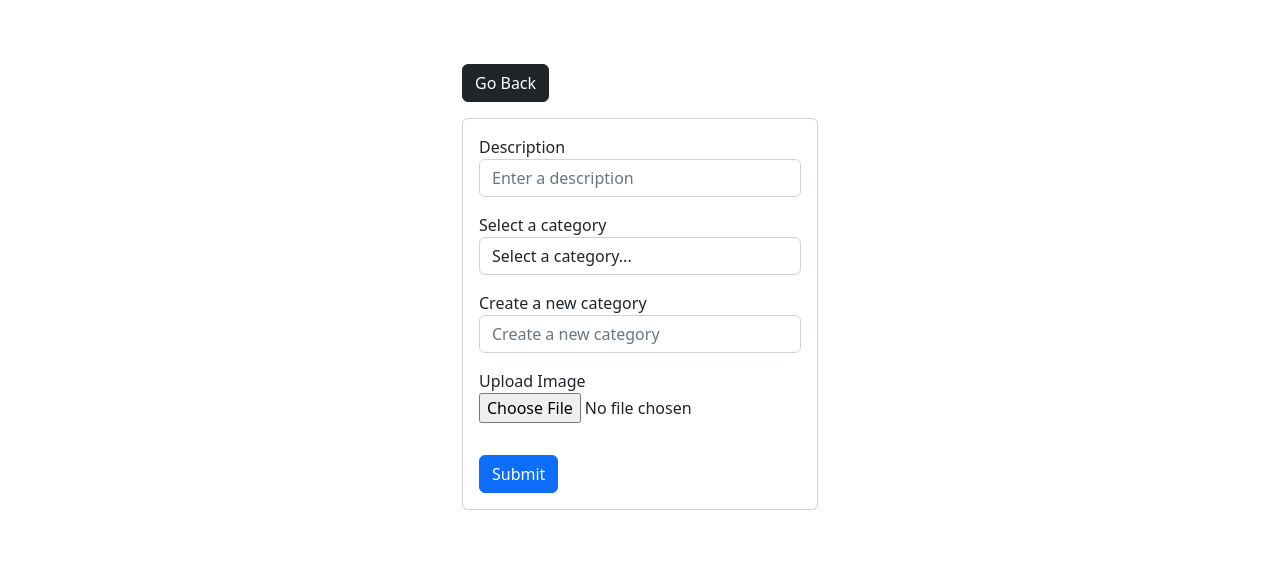
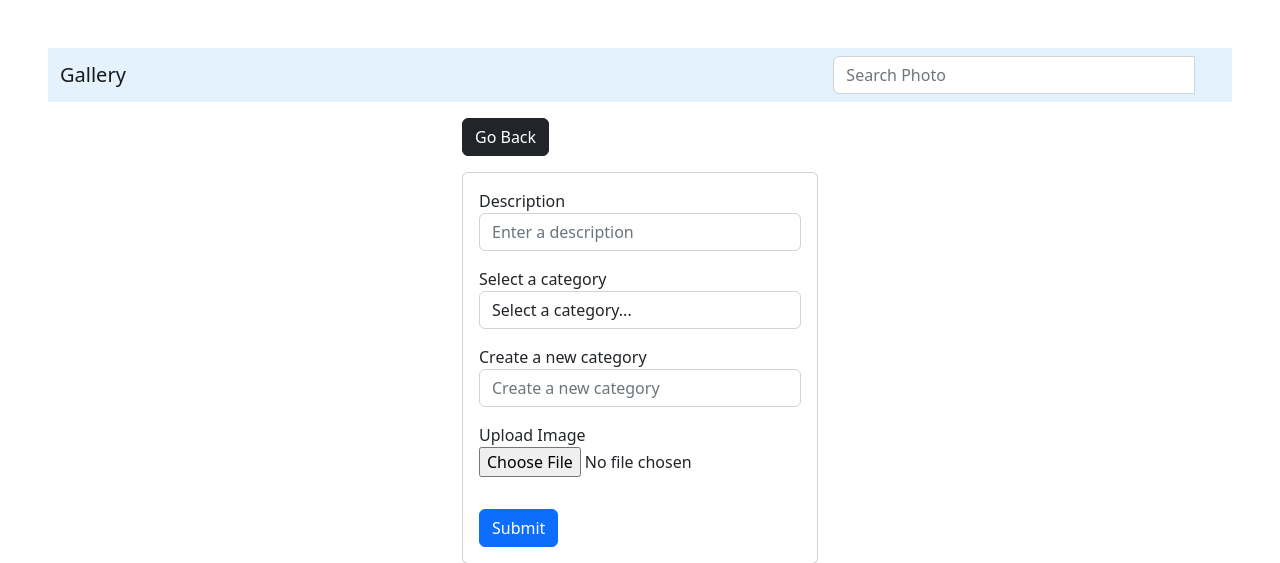
Before and after one commit to Cencious/The-Gallery, a Django app: page /add/ in a window 1280 px wide. Shown: the top 563 px of the page. Run offline with Django 4.2, Linux system fonts and the light colour scheme; data that the repository does not hold is empty; some libraries are stand-ins or nearby versions.

Commit message:
extend base.html

```diff
--- a/photos/templates/base.html
+++ b/photos/templates/base.html
@@ -0,0 +1,34 @@
+{% load static%}
+
+<!DOCTYPE html>
+<html>
+
+<head>
+   <meta charset="utf-8">
+    {% if title %}
+   <title>The Gallery- {{title}}</title>
+   {% else %}
+   <title> The Gallery</title>
+   {% endif %}
+   {% block styles %}
+  {% endblock %}
+
+    <!-- CSS only -->
+<link href="https://cdn.jsdelivr.net/npm/bootstrap@5.2.0-beta1/dist/css/bootstrap.min.css" rel="stylesheet" integrity="sha384-0evHe/X+R7YkIZDRvuzKMRqM+OrBnVFBL6DOitfPri4tjfHxaWutUpFmBp4vmVor" crossorigin="anonymous">
+</head>
+
+<body>
+
+   {% include "navbar.html" %}
+
+   {% block content %}
+
+   {%endblock%}
+
+
+   {% block scripts %}
+   <script src="https://ajax.googleapis.com/ajax/libs/jquery/3.2.1/jquery.min.js"></script>
+    {% endblock %}
+</body>
+
+</html>
--- a/photos/templates/navbar.html
+++ b/photos/templates/navbar.html
@@ -0,0 +1,32 @@
+<!DOCTYPE html>
+<html lang="en">
+<head>
+
+<meta charset="utf-8">
+<meta name="viewport" content="width=device-width, initial-scale=1">
+</head>
+<body>
+    <nav class="navbar navbar-light" style="background-color: #e3f2fd;">
+<div class="container-fluid">
+    <div class="navbar-header">
+    <a class="navbar-brand" href="{% url 'gallery' %}">Gallery</a>
+    </div>
+        <!-- Adding a search form  -->
+    <div class="col-sm-4 col-md-4 navbar-right">
+
+
+
+        <div class="input-group">
+            <input type="text" class="form-control" placeholder="Search Photo" name="photo">
+            <div class="input-group-btn">
+            <button class="btn btn-default" type="submit"><i class="glyphicon glyphicon-search"></i></button>
+            </div>
+        </div>
+
+        </form>
+    </div>
+    <!-- search form end -->
+</div>
+</nav>
+</body>
+</html>
--- a/photos/templates/photos/add.html
+++ b/photos/templates/photos/add.html
@@ -1,3 +1,5 @@
+{% extends 'base.html' %}
+{% block content %}
 <!DOCTYPE html>
 <html lang="en">
 <head>
@@ -52,5 +54,7 @@
 
         </div>
     </div>
+    {%endblock%}
 </body>
+
 </html>
```
Also changed, not shown: photos/templates/photos/gallery.html (+18 -8 lines).
